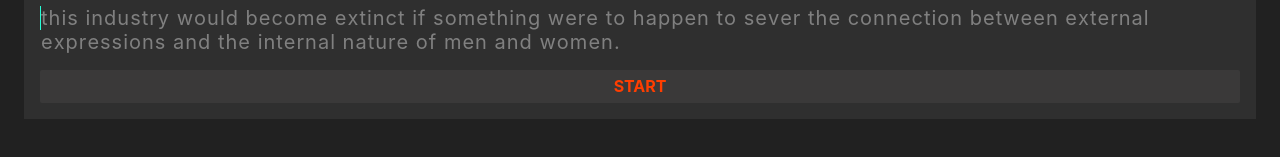
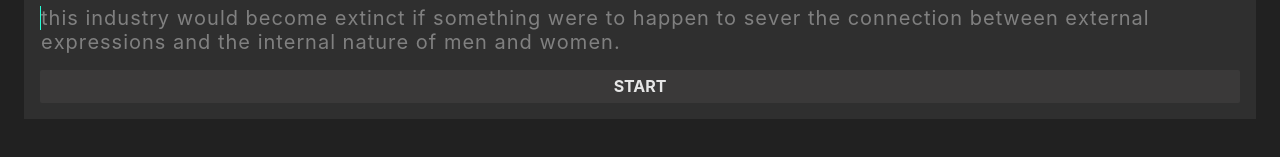
Before and after one commit to mcapkovic/typing-game-svelte, a Svelte app: page / in a window 1280 px wide. Shown: the part 197-354 px from the top of the page. Built offline with nearby package versions, Linux system fonts and the light colour scheme.

Commit message:
Add countdown

```diff
--- /dev/null
+++ b/src/components/Countdown.svelte
@@ -0,0 +1,32 @@
+<script>
+    import { onMount, onDestroy } from "svelte";
+    import { GAME_ACTIVE } from "../constants";
+
+    export let gameStatus = "";
+
+    let count = 3;
+
+    let id = 0;
+
+    onMount(() => {
+        id = setInterval(function () {
+            count--;
+        }, 1000);
+    });
+
+    onDestroy(() => {
+        clearInterval(id);
+    });
+
+    $: if (count === 0) gameStatus = GAME_ACTIVE;
+</script>
+
+<style>
+    .countdown {
+        padding: 0.4em;
+        background-color: #3a3939;
+        font-weight: bold;
+            }
+</style>
+
+<div class="countdown">{count}</div>
--- a/src/components/Game.svelte
+++ b/src/components/Game.svelte
@@ -4,10 +4,17 @@
         ERROR_STATE,
         VALID_STATE,
         CURSOR_STATE,
+        GAME_ACTIVE,
+        GAME_INACTIVE,
+        GAME_FINISHED,
+        GAME_TIMEOUT,
     } from "../constants";
+    import Countdown from "./Countdown.svelte";
 
     export let letters = [];
     export let possition = -1;
+
+    let gameStatus = GAME_INACTIVE;
 
     let prevValueLength = -1;
     let firstErrorIndex = 1000;
@@ -59,8 +66,8 @@
     let inputValue = "";
     $: doMagic(inputValue);
 
-    let isGameActive = false;
-
+    $: if (possition === letters.length - 1 && firstErrorIndex === 1000)
+        gameStatus = GAME_FINISHED;
     function focusInput(input) {
         input.focus();
     }
@@ -112,18 +119,18 @@
         margin: 0;
         border: none;
         background: #3a3939;
-        color: #ff3e00;
+        color: #e6e6e6;
         width: 100%;
         font-weight: bold;
+        cursor: pointer;
     }
     .game__controls__button:hover {
         background: #353535;
+        color: white;
     }
 </style>
 
 <div class="game">
-    <!-- {possition} -->
-
     <div class="game__text">
         {#each letters as letter, index}
             <span
@@ -132,17 +139,21 @@
     </div>
 
     <div class="game__controls">
-        {#if isGameActive}
+        {#if gameStatus === GAME_ACTIVE}
             <input
                 class="game__controls__input"
                 bind:value={inputValue}
                 use:focusInput />
         {/if}
 
-        {#if !isGameActive}
+        {#if gameStatus === GAME_INACTIVE}
             <button
                 class="game__controls__button"
-                on:click={() => (isGameActive = true)}>START</button>
+                on:click={() => (gameStatus = GAME_TIMEOUT)}>START</button>
+        {/if}
+
+        {#if gameStatus === GAME_TIMEOUT}
+            <Countdown bind:gameStatus />
         {/if}
     </div>
 </div>
--- a/src/constants.js
+++ b/src/constants.js
@@ -1,4 +1,9 @@
-export const DEFAULT_STATE = 'default';
-export const ERROR_STATE = 'error';
-export const CURSOR_STATE = 'cursor';
-export const VALID_STATE = 'valid';
+export const DEFAULT_STATE = "default";
+export const ERROR_STATE = "error";
+export const CURSOR_STATE = "cursor";
+export const VALID_STATE = "valid";
+
+export const GAME_ACTIVE = "active";
+export const GAME_INACTIVE = "inactive";
+export const GAME_FINISHED = "finished";
+export const GAME_TIMEOUT = "timeout";
```
